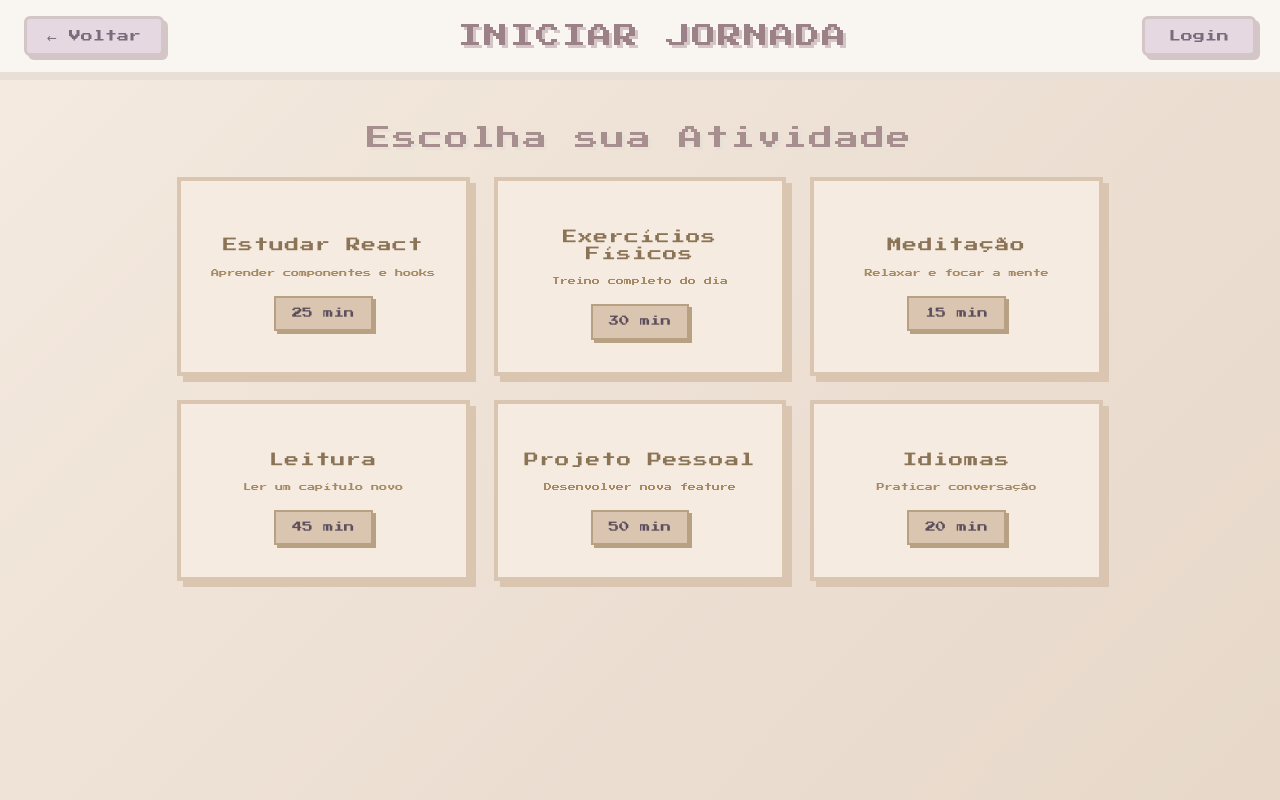
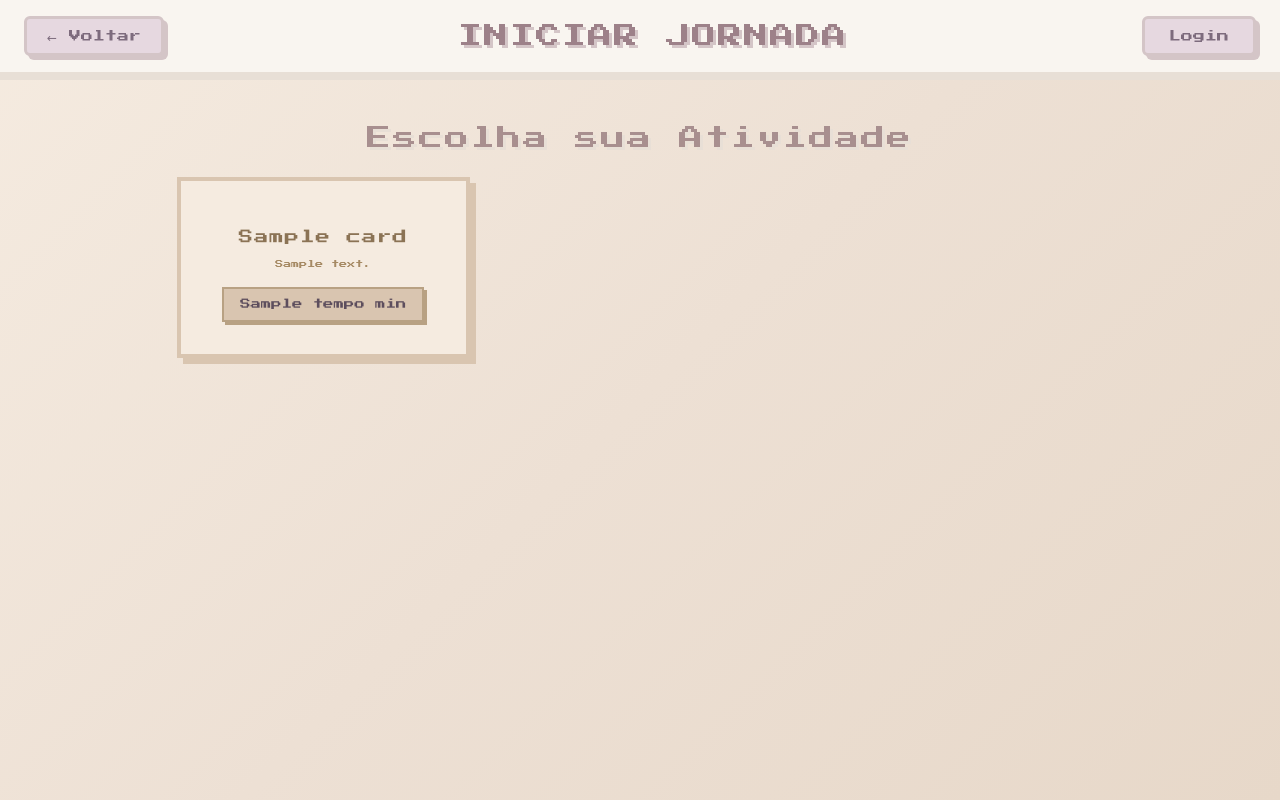
Before and after one commit to carlosbuskedev/projetoAplicado03, a CodeIgniter 4 app: the page made by app/Views/jornada.php in a window 1280 px wide. Run offline with PHP 8.4 and a stand-in for CodeIgniter, Linux system fonts and the light colour scheme; the template is opened without the code that fills it: most values are stand-ins (such as "Sample title", 1, 10 or a date in 2020); some libraries are stand-ins or nearby versions.

Commit message:
fix: Modificando para tornar os cards da página de jornada dinâmicos, por enquanto com array fixo, depois irá ser retornado da base de dados.

```diff
--- a/app/Views/jornada.php
+++ b/app/Views/jornada.php
@@ -38,65 +38,16 @@
                     <h2 class="pixel-section-title text-center mb-4">Escolha sua Atividade</h2>
 
                     <div class="row g-4">
-                        <!-- Card 1 -->
+                        <?php foreach ($cards as $card): ?>
                         <div class="col-12 col-md-6 col-lg-4">
-                            <div class="activity-card" onclick="openPomodoroModal('Estudar React', 25)">
+                            <div class="activity-card" onclick="openPomodoroModal('<?= $card['titulo'] ?>', <?= $card['tempo'] ?>)">
                                 <div class="activity-card-icon"></div>
-                                <h3 class="activity-card-title">Estudar React</h3>
-                                <p class="activity-card-description">Aprender componentes e hooks</p>
-                                <div class="activity-card-time">25 min</div>
+                                <h3 class="activity-card-title"><?= $card['titulo'] ?></h3>
+                                <p class="activity-card-description"><?= $card['descricao'] ?></p>
+                                <div class="activity-card-time"><?= $card['tempo'] ?> min</div>
                             </div>
                         </div>
-
-                        <!-- Card 2 -->
-                        <div class="col-12 col-md-6 col-lg-4">
-                            <div class="activity-card" onclick="openPomodoroModal('Exercícios Físicos', 30)">
-                                <div class="activity-card-icon"></div>
-                                <h3 class="activity-card-title">Exercícios Físicos</h3>
-                                <p class="activity-card-description">Treino completo do dia</p>
-                                <div class="activity-card-time">30 min</div>
-                            </div>
-                        </div>
-
-                        <!-- Card 3 -->
-                        <div class="col-12 col-md-6 col-lg-4">
-                            <div class="activity-card" onclick="openPomodoroModal('Meditação', 15)">
-                                <div class="activity-card-icon"></div>
-                                <h3 class="activity-card-title">Meditação</h3>
-                                <p class="activity-card-description">Relaxar e focar a mente</p>
-                                <div class="activity-card-time">15 min</div>
-                            </div>
-                        </div>
-
-                        <!-- Card 4 -->
-                        <div class="col-12 col-md-6 col-lg-4">
-                            <div class="activity-card" onclick="openPomodoroModal('Leitura', 45)">
-                                <div class="activity-card-icon"></div>
-                                <h3 class="activity-card-title">Leitura</h3>
-                                <p class="activity-card-description">Ler um capítulo novo</p>
-                                <div class="activity-card-time">45 min</div>
-                            </div>
-                        </div>
-
-                        <!-- Card 5 -->
-                        <div class="col-12 col-md-6 col-lg-4">
-                            <div class="activity-card" onclick="openPomodoroModal('Projeto Pessoal', 50)">
-                                <div class="activity-card-icon"></div>
-                                <h3 class="activity-card-title">Projeto Pessoal</h3>
-                                <p class="activity-card-description">Desenvolver nova feature</p>
-                                <div class="activity-card-time">50 min</div>
-                            </div>
-                        </div>
-
-                        <!-- Card 6 -->
-                        <div class="col-12 col-md-6 col-lg-4">
-                            <div class="activity-card" onclick="openPomodoroModal('Idiomas', 20)">
-                                <div class="activity-card-icon"></div>
-                                <h3 class="activity-card-title">Idiomas</h3>
-                                <p class="activity-card-description">Praticar conversação</p>
-                                <div class="activity-card-time">20 min</div>
-                            </div>
-                        </div>
+                        <?php endforeach; ?>
                     </div>
                 </div>
             </div>
```
Also changed, not shown: app/Controllers/Jornada.php (+10 -1 lines).
